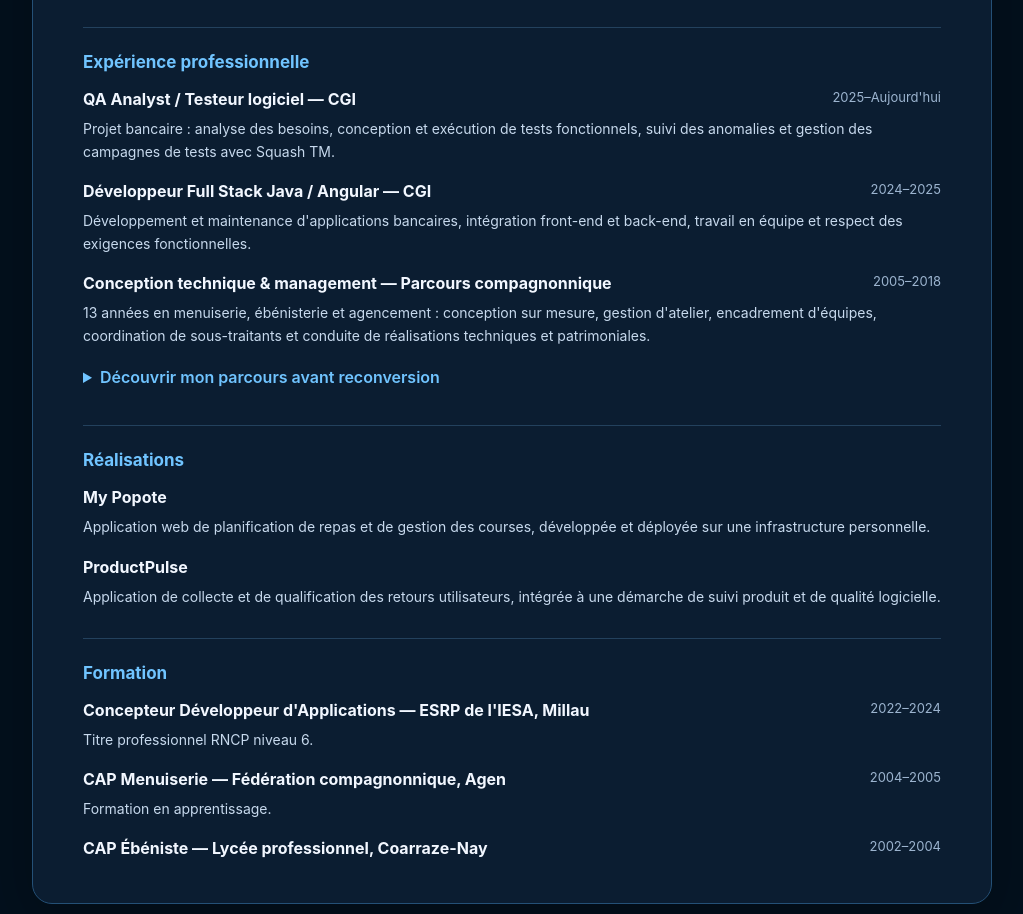
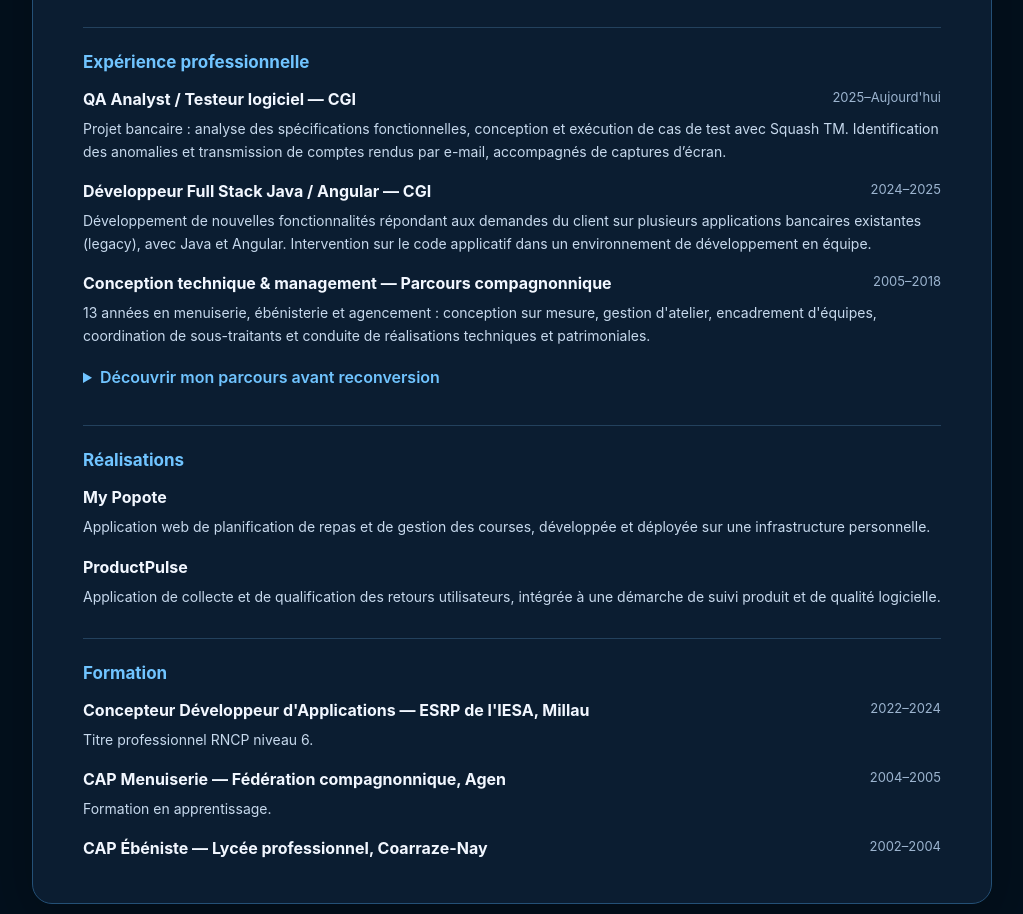
Before and after one commit to Jeremy-Sabadie/portfolio, a plain HTML site: page cv.html in a window 1280 px wide. Shown: the part 1215-2129 px from the top of the page, without its empty margins (128-1151 px from the left). Drawn offline with Linux system fonts and the light colour scheme.

Commit message:
fix: detail CGI QA and Java Angular experience

```diff
--- a/cv.html
+++ b/cv.html
@@ -97,7 +97,7 @@
             <strong>QA Analyst / Testeur logiciel — CGI</strong>
             <span>2025–Aujourd'hui</span>
           </div>
-          <p>Projet bancaire : analyse des besoins, conception et exécution de tests fonctionnels, suivi des anomalies et gestion des campagnes de tests avec Squash TM.</p>
+          <p>Projet bancaire : analyse des spécifications fonctionnelles, conception et exécution de cas de test avec Squash TM. Identification des anomalies et transmission de comptes rendus par e-mail, accompagnés de captures d’écran.</p>
         </div>
 
         <div class="cv-entry">
@@ -105,7 +105,7 @@
             <strong>Développeur Full Stack Java / Angular — CGI</strong>
             <span>2024–2025</span>
           </div>
-          <p>Développement et maintenance d'applications bancaires, intégration front-end et back-end, travail en équipe et respect des exigences fonctionnelles.</p>
+          <p>Développement de nouvelles fonctionnalités répondant aux demandes du client sur plusieurs applications bancaires existantes (legacy), avec Java et Angular. Intervention sur le code applicatif dans un environnement de développement en équipe.</p>
         </div>
 
         <div class="cv-entry" id="compagnonnage">
```
